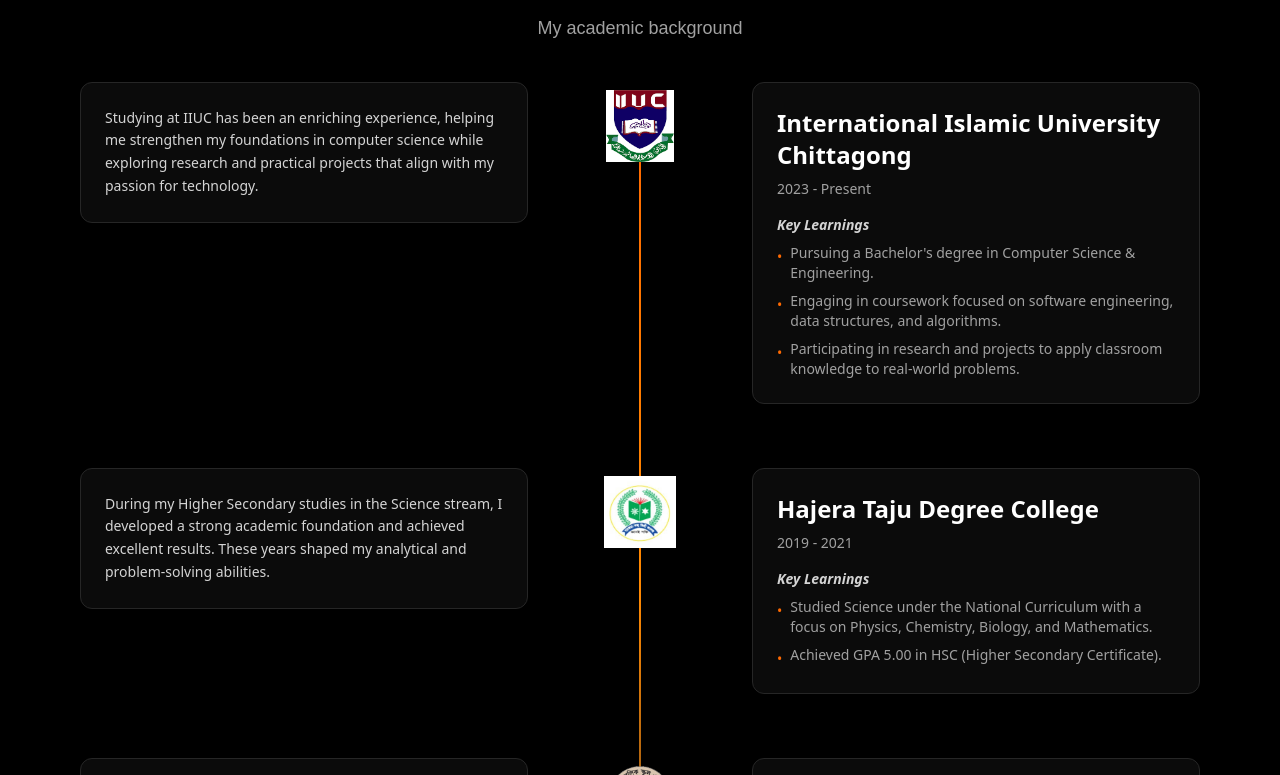
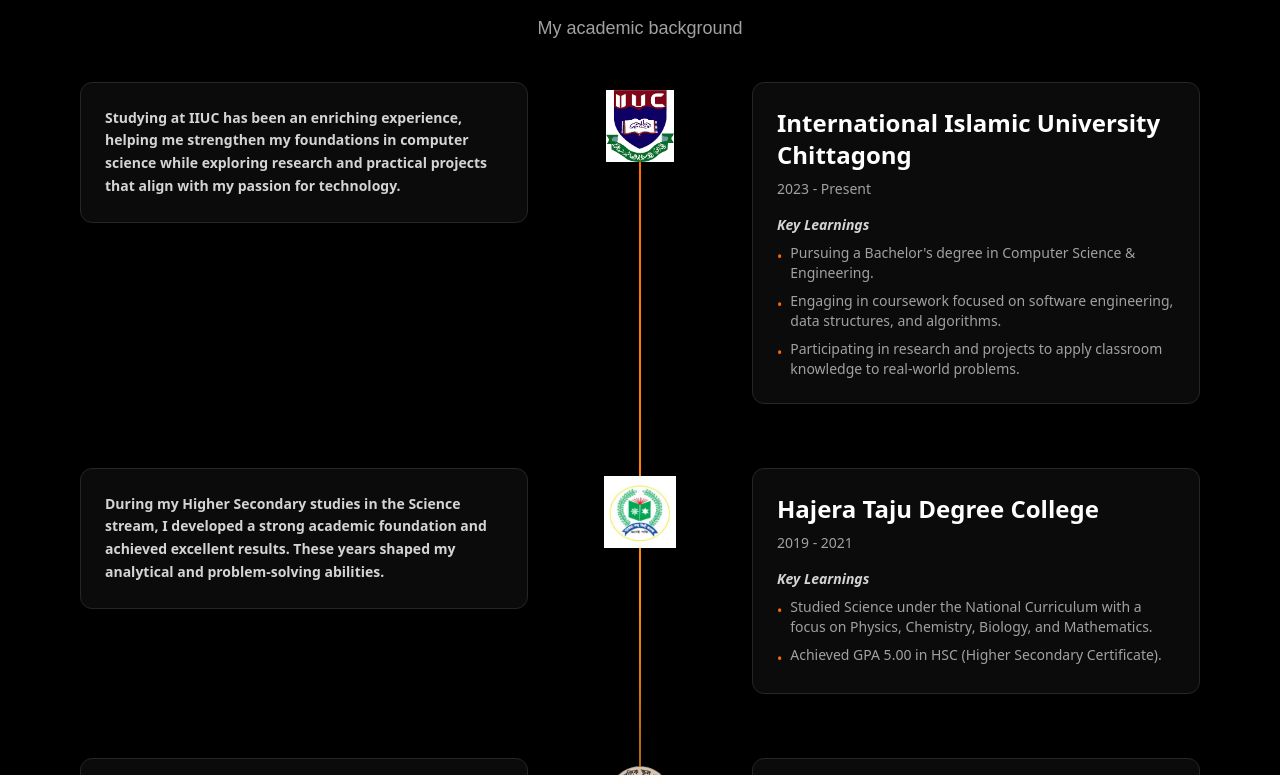
Before and after one commit to MasadRayan/Masad-Rayan-Portfolio, a Next.js app: page / in a window 1280 px wide. Shown: the part 3185-3960 px from the top of the page. Built offline with nearby package versions, Linux system fonts and the light colour scheme; a web font is replaced by a local one.

Commit message:
Timeline modified

```diff
--- a/package.json
+++ b/package.json
@@ -22,6 +22,7 @@
     "react-dom": "19.2.0",
     "react-fast-marquee": "^1.6.5",
     "react-icons": "^5.5.0",
+    "react-progressive-blur": "^1.0.6",
     "react-simple-typewriter": "^5.0.1",
     "tailwind-merge": "^3.4.0"
   },
--- a/src/components/ui/timeline.jsx
+++ b/src/components/ui/timeline.jsx
@@ -53,7 +53,7 @@
                 {/* Glow effect on hover */}
                 <div className="absolute inset-0 opacity-0 group-hover:opacity-100 transition-opacity duration-300 pointer-events-none">
                   <div
-                    className="absolute w-40 h-40 bg-orange-500/15 rounded-full blur-3xl transition-all duration-200"
+                    className="absolute w-40 h-40 bg-orange-500 rounded-full blur-3xl transition-all duration-200"
                     style={{
                       left: 'var(--mouse-x, 50%)',
                       top: 'var(--mouse-y, 50%)',
@@ -61,7 +61,7 @@
                     }}
                   />
                 </div>
-                <p className="text-neutral-300 text-sm leading-relaxed relative z-10">
+                <p className="text-neutral-300 text-sm leading-relaxed font-semibold relative z-10">
                   {item.review}
                 </p>
               </div>
```
Also changed, not shown: 1 other file (tests, documents, lock files or other folders).
